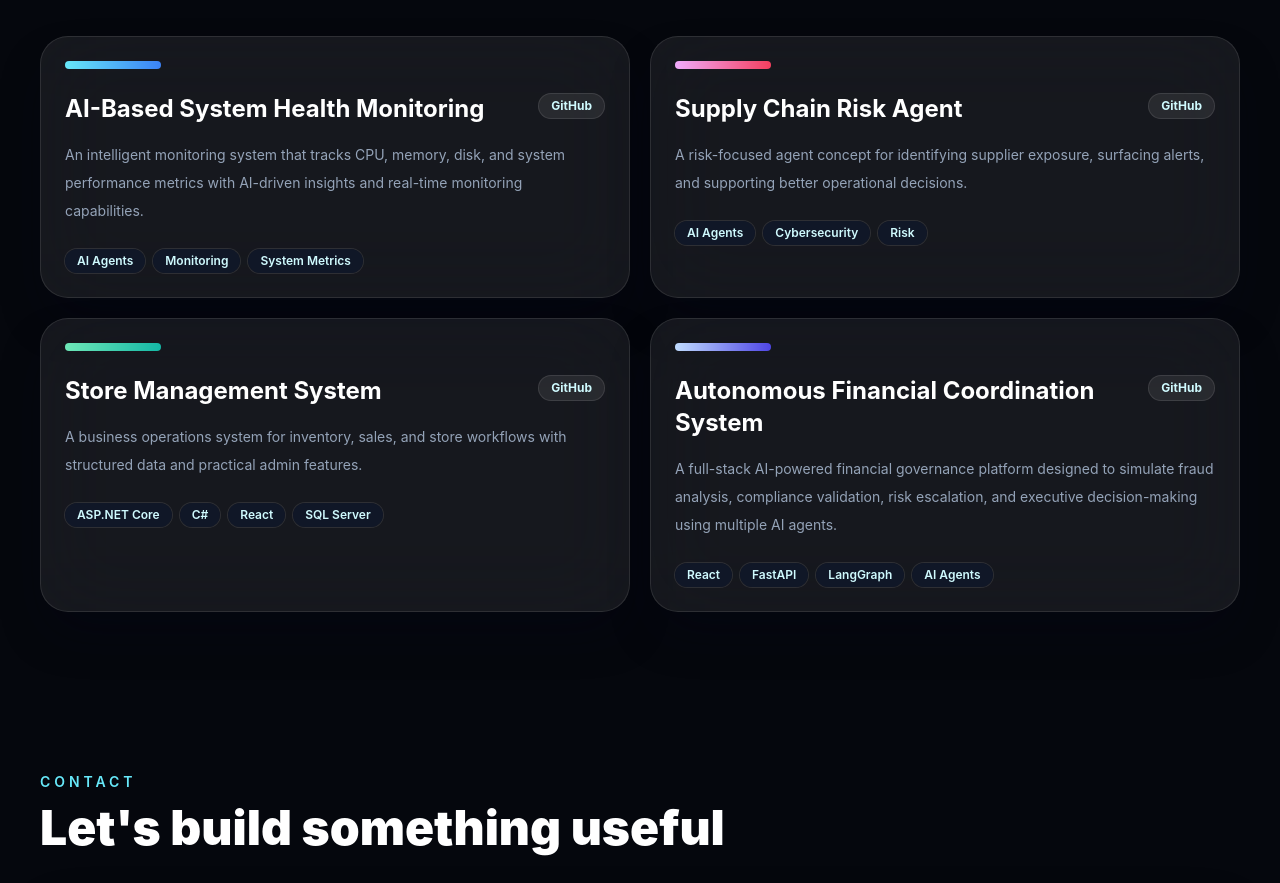
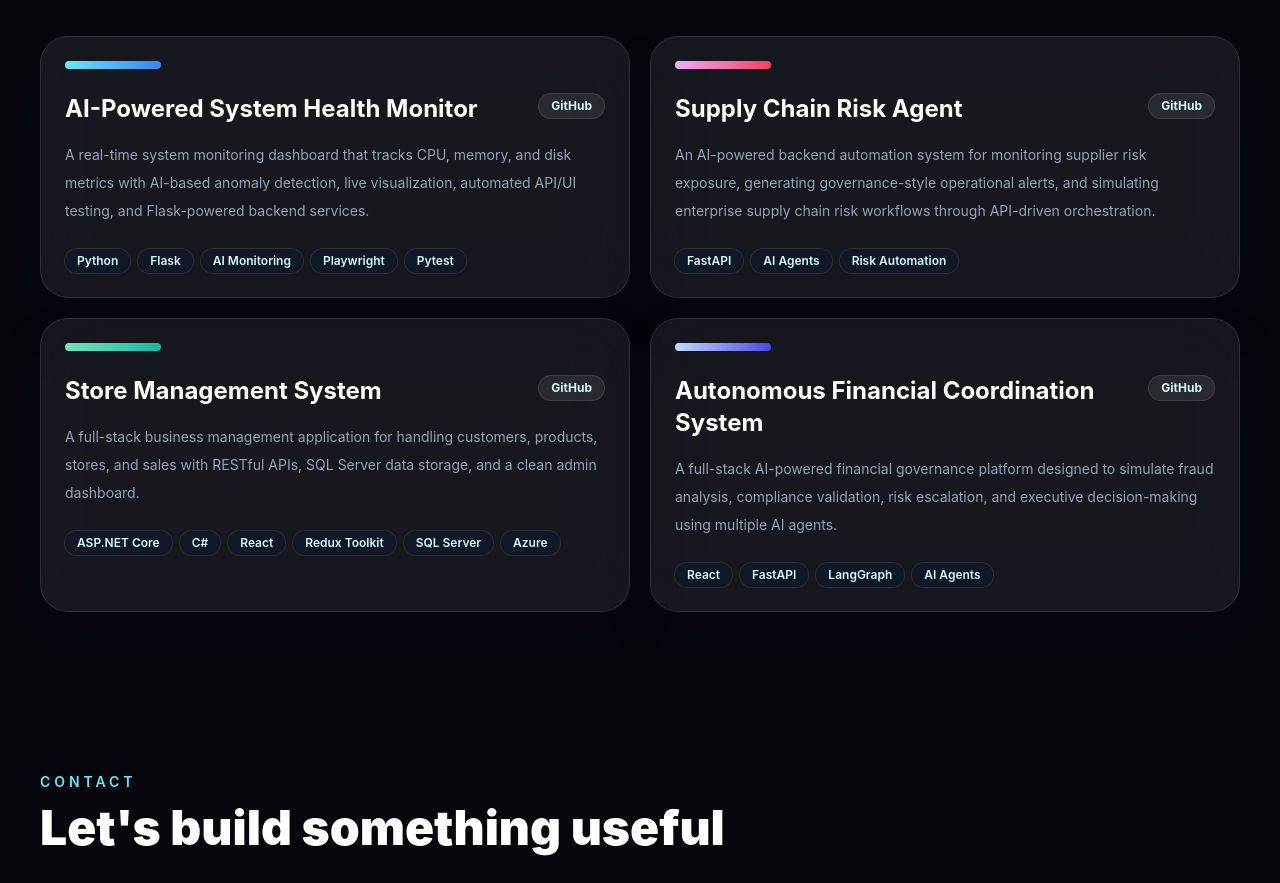
Before and after one commit to raheshcse/Rahesh-portfolio, a React (Vite) app: page / in a window 1280 px wide. Shown: the part 2590-3473 px from the top of the page. Built offline with nearby package versions, Linux system fonts and the light colour scheme.

Commit message:
Updated portfolio projects

```diff
--- a/src/data/portfolio.js
+++ b/src/data/portfolio.js
@@ -68,24 +68,26 @@ export const profileHighlights = [
 
 export const projects = [
   {
-    title: 'AI-Based System Health Monitoring',
+    title: 'AI-Powered System Health Monitor',
     description:
-      'An intelligent monitoring system that tracks CPU, memory, disk, and system performance metrics with AI-driven insights and real-time monitoring capabilities.',
-    tags: ['AI Agents', 'Monitoring', 'System Metrics'],
+  'A real-time system monitoring dashboard that tracks CPU, memory, and disk metrics with AI-based anomaly detection, live visualization, automated API/UI testing, and Flask-powered backend services.',
+    tags: ['Python', 'Flask', 'AI Monitoring', 'Playwright', 'Pytest'],
     accent: 'from-cyan-300 to-blue-500',
     url: 'https://github.com/raheshcse/system-health-monitor',
   },
   {
     title: 'Supply Chain Risk Agent',
-    description: 'A risk-focused agent concept for identifying supplier exposure, surfacing alerts, and supporting better operational decisions.',
-    tags: ['AI Agents', 'Cybersecurity', 'Risk'],
+    description:
+    'An AI-powered backend automation system for monitoring supplier risk exposure, generating governance-style operational alerts, and simulating enterprise supply chain risk workflows through API-driven orchestration.',
+    tags: ['FastAPI', 'AI Agents', 'Risk Automation'],
     accent: 'from-fuchsia-300 to-rose-500',
     url: 'https://github.com/raheshcse/supply-chain-risk-agent',
   },
   {
     title: 'Store Management System',
-    description: 'A business operations system for inventory, sales, and store workflows with structured data and practical admin features.',
-    tags: ['ASP.NET Core', 'C#', 'React','SQL Server'],
+    description:
+    'A full-stack business management application for handling customers, products, stores, and sales with RESTful APIs, SQL Server data storage, and a clean admin dashboard.',
+    tags: ['ASP.NET Core', 'C#', 'React', 'Redux Toolkit', 'SQL Server', 'Azure'],
     accent: 'from-emerald-300 to-teal-500',
     url: 'https://github.com/raheshcse/StoreManagementStudio',
   },
```
